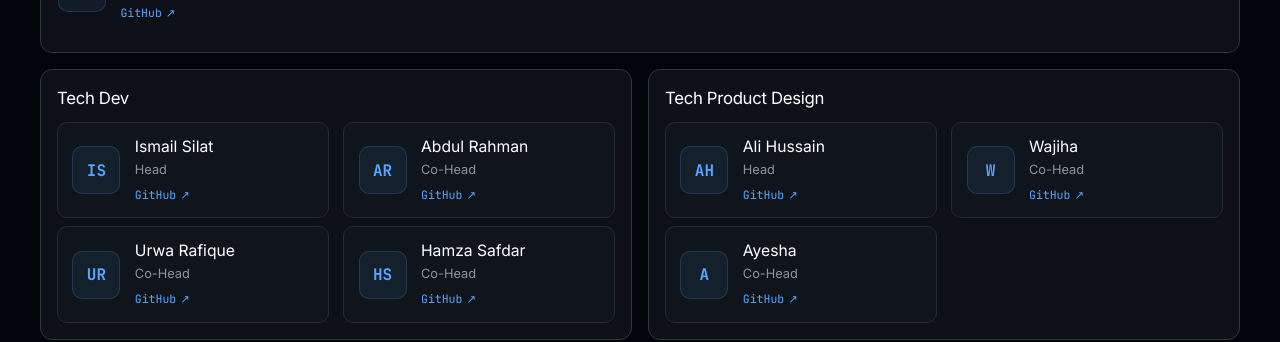
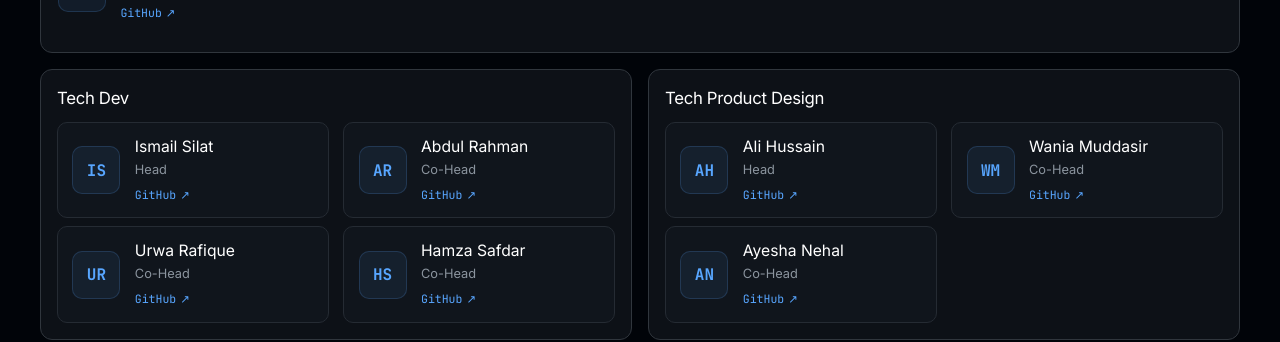
Before and after one commit to GCC-FAST-NUCES-Karachi/GCC, a Next.js app: page /team in a window 1280 px wide. Shown: the part 2340-2682 px from the top of the page. Built offline with nearby package versions, Linux system fonts and the light colour scheme.

Commit message:
Update github links

```diff
--- a/src/content/contributors.js
+++ b/src/content/contributors.js
@@ -18,13 +18,13 @@ export const technicalGroups = [
     title: "Tech Product Design",
     members: [
       { name: "Ali Hussain", role: "Head", github: "https://github.com/Zidarc" },
-      { name: "Wajiha", role: "Co-Head", github: "https://github.com/" },
-      { name: "Ayesha", role: "Co-Head", github: "https://github.com/" },
+      { name: "Wania Muddasir", role: "Co-Head", github: "https://github.com/waniamuddasir" },
+      { name: "Ayesha Nehal", role: "Co-Head", github: "https://github.com/AyeshaNehal" },
     ],
   },
 ];
 
-// Collaborators who are not already listed in a technical group.
+// Other Collaborators
 export const contributors = [
   { name: "Batool Kazmi", github: "https://github.com/del-b2l" },
   { name: "Ibrahim", github: "https://github.com/maybethemuhammadibrahim" },
```
